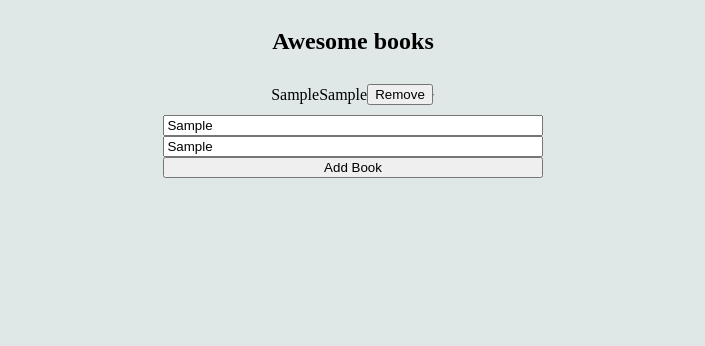
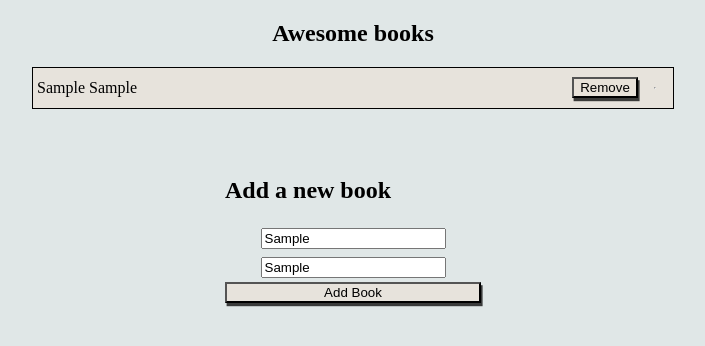
Before and after one commit to fabgrel10/awesome-books, a website: page index.html in a window 1280 px wide. Both pictures are taken after typing "Sample", "Sample" into the empty fields and a click on the button "Add Book". Shown: the whole page, without its empty margins (287-992 px from the left). Drawn offline with Linux system fonts and the light colour scheme.

Commit message:
Add some styling for form and book div

```diff
--- a/index.html
+++ b/index.html
@@ -12,6 +12,7 @@
     <h2>Awesome books</h2>
     <div id="book-storage"></div>
     <form>
+      <h2>Add a new book</h2>
       <input type="text" id="book-title" placeholder="Title" />
       <input type="text" id="book-author" placeholder="Author" />
       <button id="add-book-button" type="button">Add Book</button>
--- a/index.js
+++ b/index.js
@@ -28,10 +28,14 @@ class Book {
     let html = '';
     Book.books.forEach((book, index) => {
       html += `<div class="book">
-                  <p>${book.title}</p>
-                  <p>${book.author}</p>
-                  <button type="button" class="removeBtn" id="${index}">Remove</button>
-                  <hr />
+                <div class="book-info">
+                  <label>${book.title}</label>
+                  <label>${book.author}</label>
+                </div>
+                <div>
+                   <button type="button" class="removeBtn" >Remove</button>
+                </div>
+                <hr />
                 </div>`;
     });
     document.querySelector('#book-storage').innerHTML = html;
--- a/style.css
+++ b/style.css
@@ -8,17 +8,52 @@ body {
     background-color: rgb(224, 231, 231);
     align-items: center;
     justify-content: center;
+    width: 50%;
+    margin: 0 auto;
   }
+
+  #book-storage {
+    border: 1px solid black;
+    width: 200px;
+    width: 100%;
+    display: flex;
+    flex-direction: column;
+  }
+
+
 
   .book {
     display: flex;
-  flex-direction: row !important;
     height: 2.5rem;
     align-items: center;
+    justify-content: space-between;
+  }
+
+  .book:nth-child(odd){
+    background-color: rgba(233, 227, 217, 0.733);
+}
+
+  .book-div {
+      display: flex;
+      flex-direction: column;
+  }
+
+  .book-info {
+    padding: 0.25rem;
+    width: 83%;
   }
 
   form {
     display: flex;
-  width: 30%;
+    width: 40%;
     flex-direction: column;
+    margin: 3rem auto;
   }
+
+  input {
+      margin: 0.25rem auto;
+  }
+  button {
+    background-color:rgba(233, 227, 217, 0.733);
+    box-shadow:  rgba(22, 22, 22, 0.815) 0.1rem 0.2rem;
+  }
```
Lines whose indentation alone changed are shown as unchanged.
